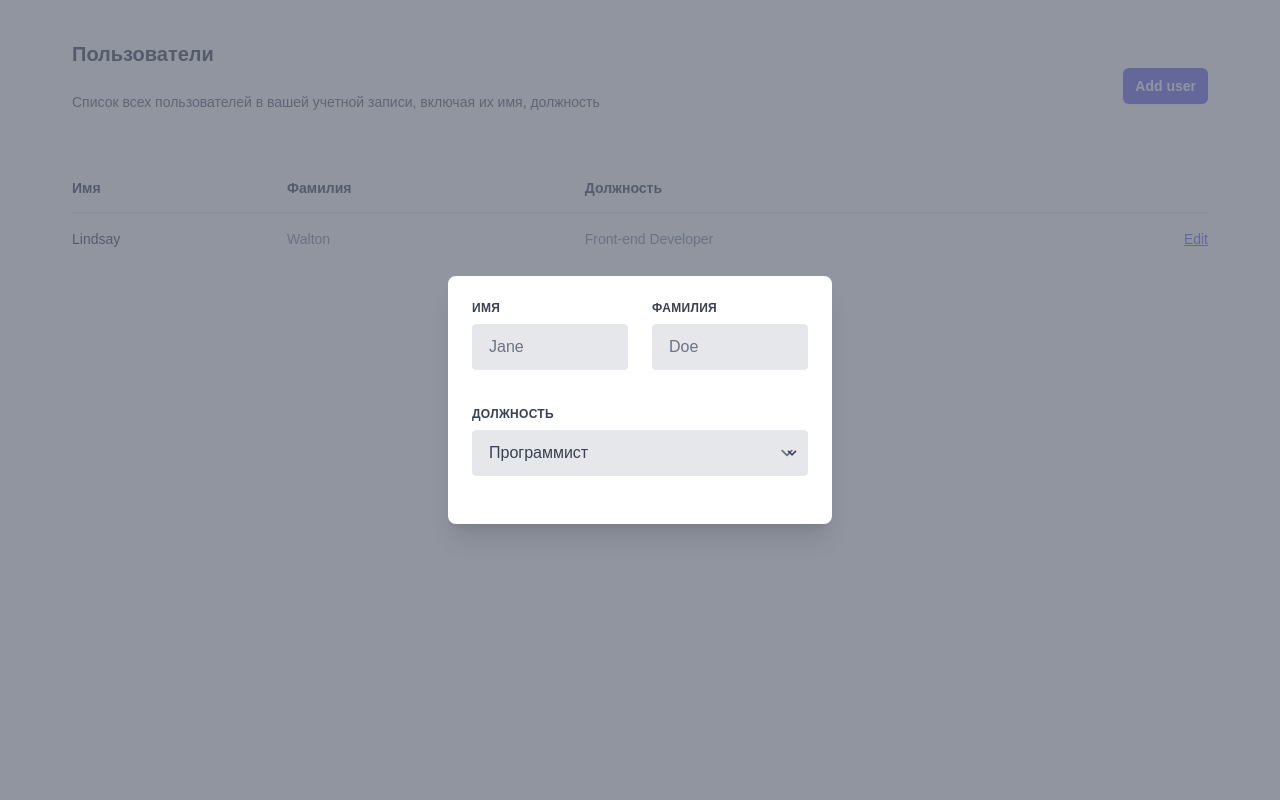
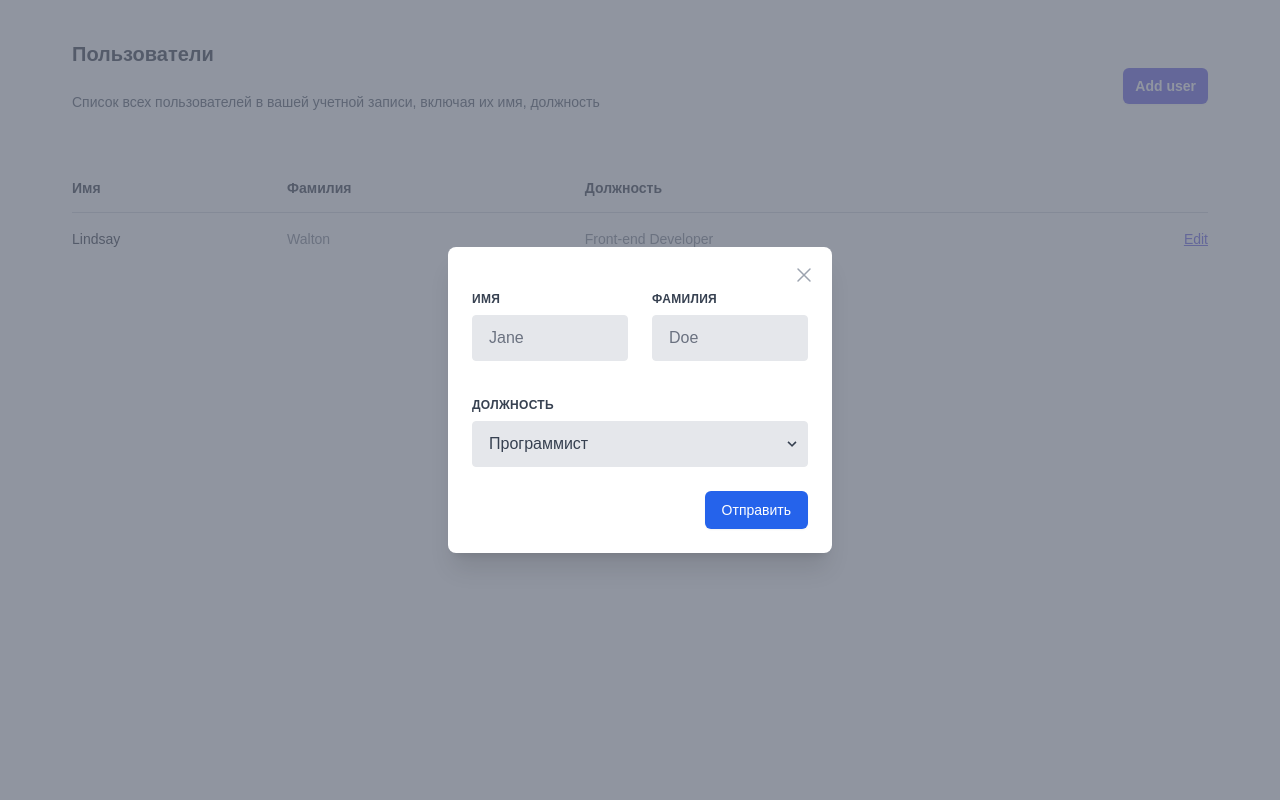
Before and after one commit to andxbes/Telenorma_AG, a PHP site: page / in a window 1280 px wide. Run offline with PHP 8.4, Linux system fonts and the light colour scheme.

Commit message:
edit form

```diff
--- a/public/index.php
+++ b/public/index.php
@@ -86,7 +86,16 @@
           To: "opacity-0 translate-y-4 sm:translate-y-0 sm:scale-95"
       -->
                 <div class="relative transform overflow-hidden rounded-lg bg-white px-4 pt-5 pb-4 text-left shadow-xl transition-all sm:my-8 sm:w-full sm:max-w-sm sm:p-6">
-                    <form class="w-full max-w-lg mx-auto" action="" id="user_form">
+                    <div class="absolute top-0 right-0 hidden pt-4 pr-4 sm:block">
+                        <button type="button" class="rounded-md bg-white text-gray-400 hover:text-gray-500 focus:outline-none focus:ring-2 focus:ring-indigo-500 focus:ring-offset-2">
+                            <span class="sr-only">Close</span>
+                            <!-- Heroicon name: outline/x-mark -->
+                            <svg class="h-6 w-6" xmlns="http://www.w3.org/2000/svg" fill="none" viewBox="0 0 24 24" stroke-width="1.5" stroke="currentColor" aria-hidden="true">
+                                <path stroke-linecap="round" stroke-linejoin="round" d="M6 18L18 6M6 6l12 12" />
+                            </svg>
+                        </button>
+                    </div>
+                    <form class="w-full max-w-lg mx-auto pt-5" action="" id="user_form">
                         <div class="flex flex-wrap -mx-3 mb-6">
                             <div class="w-full md:w-1/2 px-3 mb-6 md:mb-0">
                                 <label class="block uppercase tracking-wide text-gray-700 text-xs font-bold mb-2" for="grid-first-name">
@@ -108,7 +117,7 @@
                                     Должность
                                 </label>
                                 <div class="relative">
-                                    <select name="position" class="block appearance-none w-full bg-gray-200 border border-gray-200 text-gray-700 py-3 px-4 pr-8 rounded leading-tight focus:outline-none focus:bg-white focus:border-gray-500">
+                                    <select name="position" class="block appearance-none w-full bg-gray-200 border border-gray-200 text-gray-700 bg-none py-3 px-4 pr-8 rounded leading-tight focus:outline-none focus:bg-white focus:border-gray-500">
                                         <option value="Программист">Программист</option>
                                         <option value="Менеджер">Менеджер</option>
                                         <option value="Тестировщик">Тестировщик</option>
@@ -121,6 +130,9 @@
                                 </div>
                             </div>
                         </div>
+                        <div class="mt-5 sm:mt-4 sm:flex sm:flex-row-reverse">
+                                <button type="button" class="inline-flex w-full justify-center rounded-md border border-transparent bg-blue-600 px-4 py-2 text-base font-medium text-white shadow-sm hover:bg-blue-700 focus:outline-none focus:ring-2 focus:ring-blue-500 focus:ring-offset-2 sm:ml-3 sm:w-auto sm:text-sm">Отправить</button>
+                        </div>
                     </form>
                 </div>
             </div>
```
Also changed, not shown: public/build/css/style.css.
